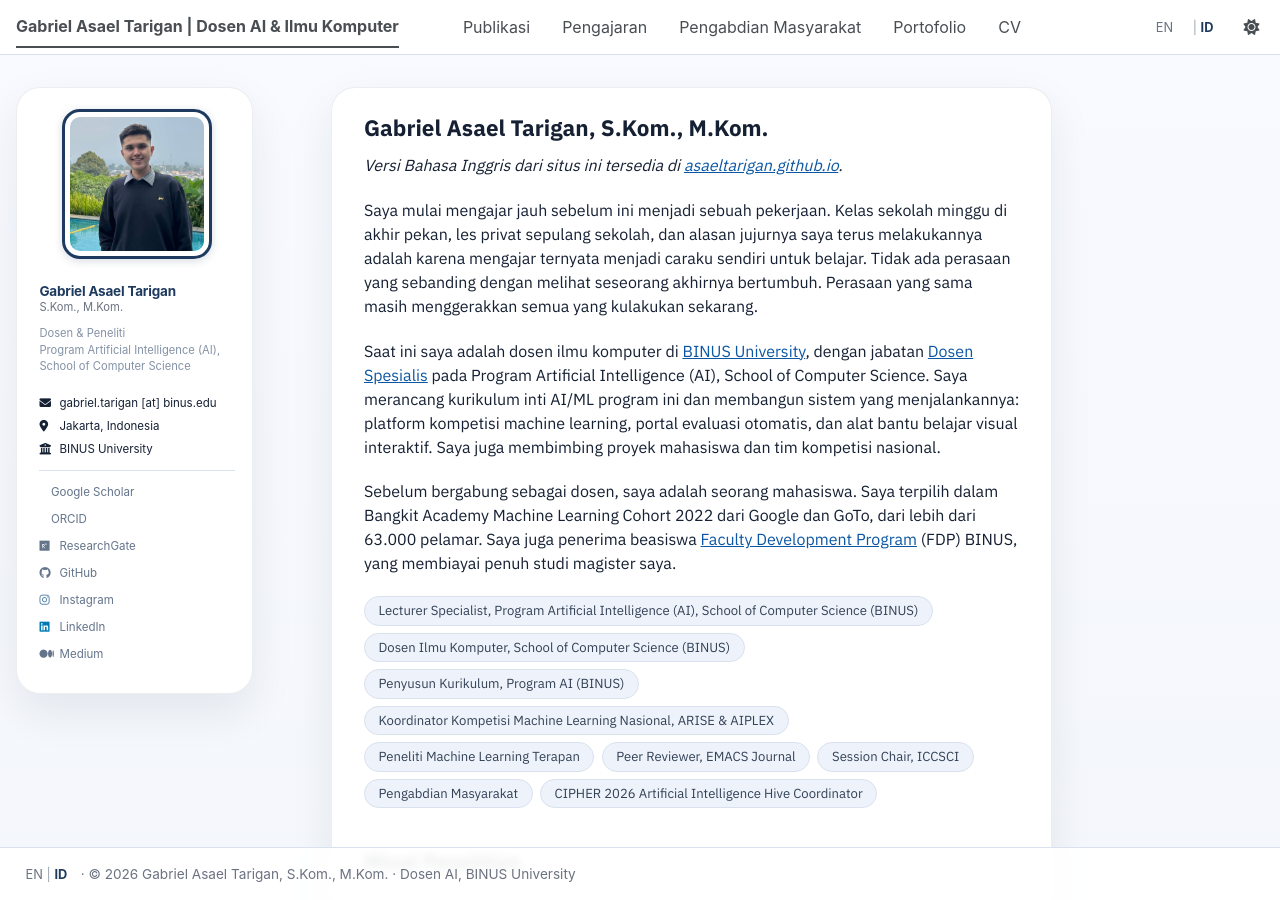
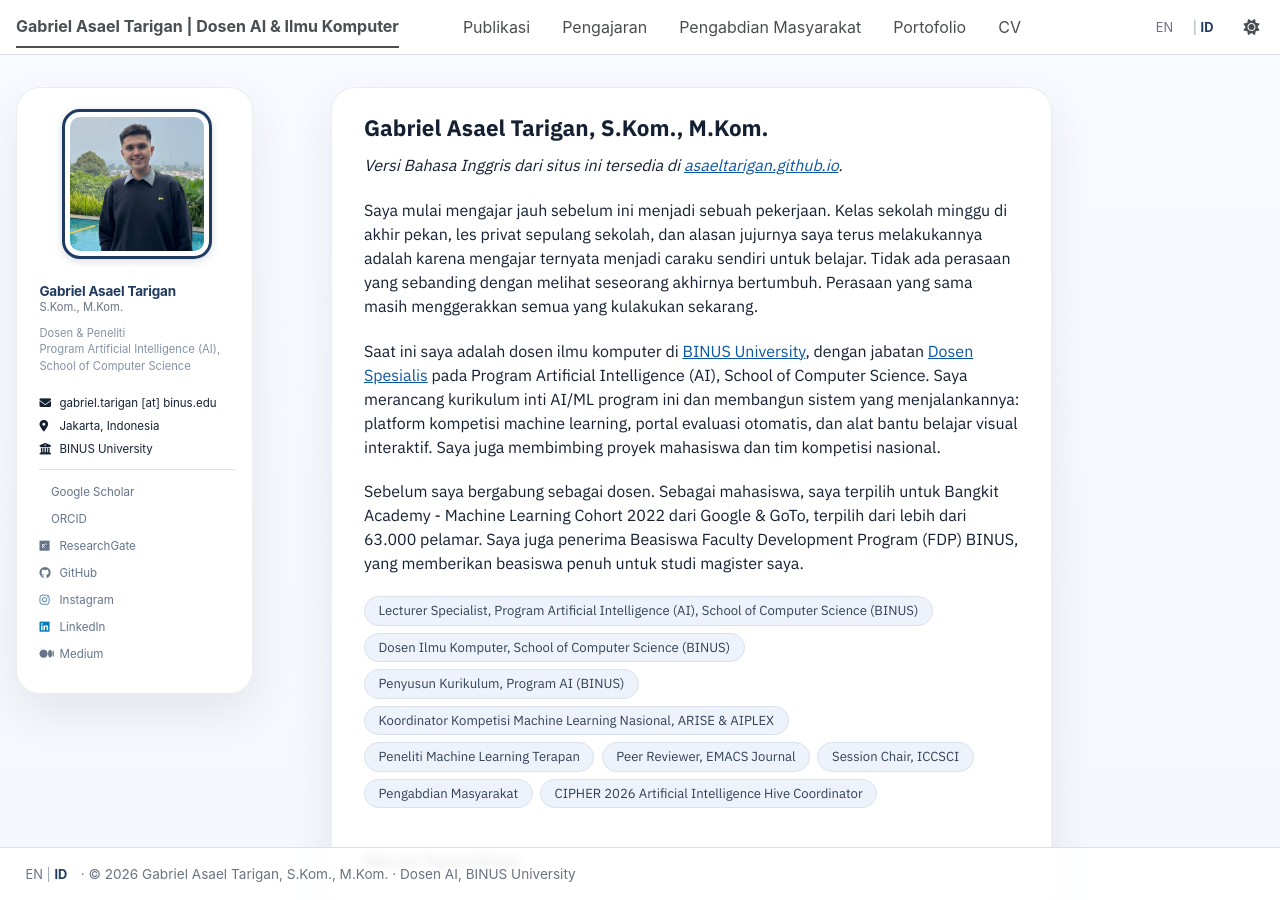
Before and after one commit to asaeltarigan/id, a Jekyll site: the page built from _pages/about.md, in a window 1280 px wide and 900 px high. Built offline with Jekyll 4.4.1, drawn with Linux system fonts in a browser that asks for light colours; a style sheet for code colours, icons or effects is not loaded.

Commit message:
Tentang: kembalikan paragraf pra-dosen versi verbatim Gabriel

```diff
--- a/_pages/about.md
+++ b/_pages/about.md
@@ -15,7 +15,7 @@ Saya mulai mengajar jauh sebelum ini menjadi sebuah pekerjaan. Kelas sekolah min
 
 Saat ini saya adalah dosen ilmu komputer di [BINUS University](https://www.binus.ac.id), dengan jabatan [Dosen Spesialis](https://socs.binus.ac.id/artificial-intelligence/people/gabriel-asael-tarigan-s-kom-m-kom/) pada Program Artificial Intelligence (AI), School of Computer Science. Saya merancang kurikulum inti AI/ML program ini dan membangun sistem yang menjalankannya: platform kompetisi machine learning, portal evaluasi otomatis, dan alat bantu belajar visual interaktif. Saya juga membimbing proyek mahasiswa dan tim kompetisi nasional.
 
-Sebelum bergabung sebagai dosen, saya adalah seorang mahasiswa. Saya terpilih dalam Bangkit Academy Machine Learning Cohort 2022 dari Google dan GoTo, dari lebih dari 63.000 pelamar. Saya juga penerima beasiswa [Faculty Development Program](https://www.binus.ac.id) (FDP) BINUS, yang membiayai penuh studi magister saya.
+Sebelum saya bergabung sebagai dosen. Sebagai mahasiswa, saya terpilih untuk Bangkit Academy - Machine Learning Cohort 2022 dari Google & GoTo, terpilih dari lebih dari 63.000 pelamar. Saya juga penerima Beasiswa Faculty Development Program (FDP) BINUS, yang memberikan beasiswa penuh untuk studi magister saya.
 
 <ul class="role-chips">
 <li>Lecturer Specialist, Program Artificial Intelligence (AI), School of Computer Science (BINUS)</li>
```
